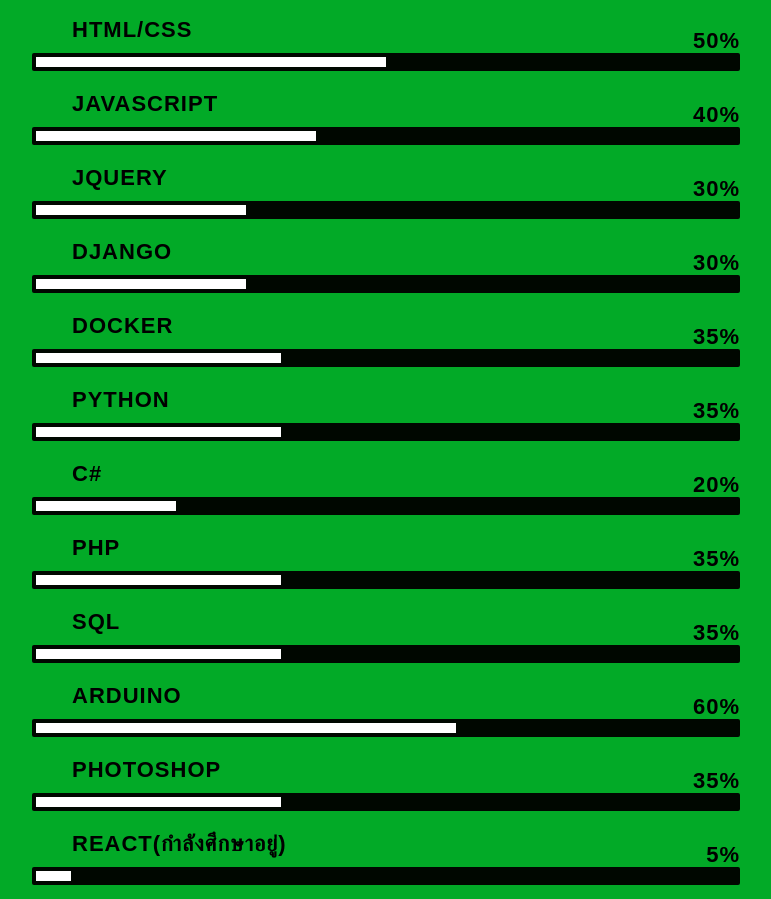
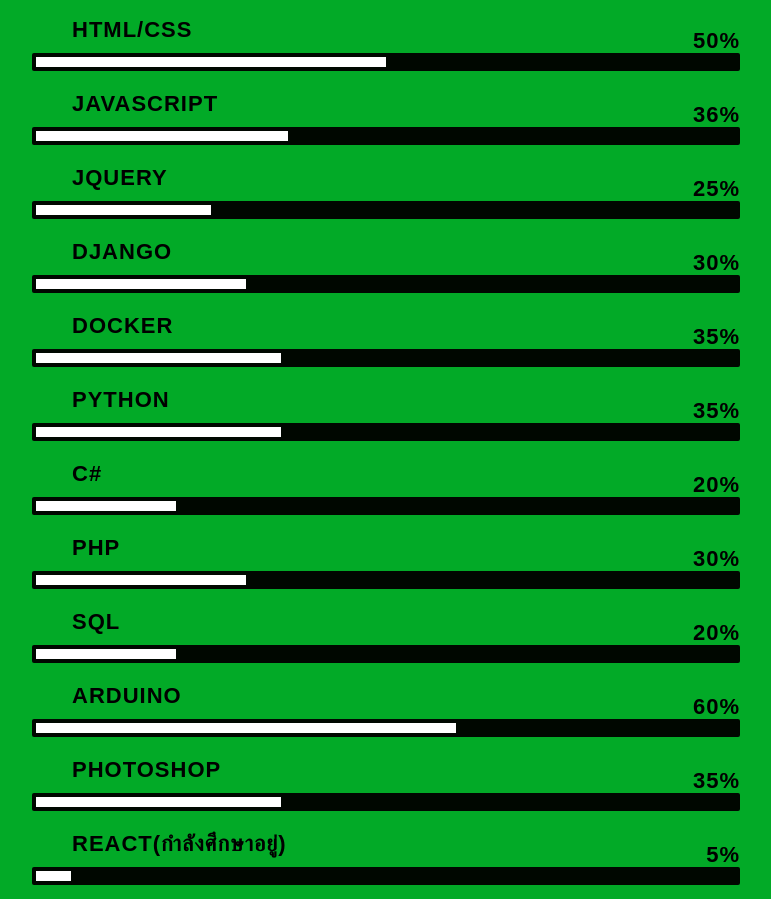
Before and after one commit to Torza1997/me_website, a plain HTML site: page index.html in a window 1280 px wide. Shown: the part 1841-2740 px from the top of the page, without its empty margins (254-1025 px from the left). Drawn offline with nearby package versions, Linux system fonts and the light colour scheme; a web font is replaced by a local one.

Commit message:
Update index.html

```diff
--- a/index.html
+++ b/index.html
@@ -82,16 +82,16 @@
             </div>
              <div class = "skill_box">
                 <p>javascript</p>
-                <p>40%</p>
+                <p>36%</p>
                 <div class = "skill">
-                    <div class = "skill_level" style = "width:40%" ></div>
+                    <div class = "skill_level" style = "width:36%" ></div>
                 </div>
             </div>
              <div class = "skill_box">
                 <p>jQuery</p>
-                <p>30%</p>
+                <p>25%</p>
                 <div class = "skill">
-                    <div class = "skill_level" style = "width:30%"></div>
+                    <div class = "skill_level" style = "width:25%"></div>
                 </div>
             </div>
             <div class = "skill_box">
@@ -124,16 +124,16 @@
             </div>
               <div class = "skill_box">
                 <p>php</p>
-                <p>35%</p>
+                <p>30%</p>
                 <div class = "skill">
-                    <div class = "skill_level" style = "width:35%"></div>
+                    <div class = "skill_level" style = "width:30%"></div>
                 </div>
             </div>
               <div class = "skill_box">
                 <p>sql</p>
-                <p>35%</p>
+                <p>20%</p>
                 <div class = "skill">
-                    <div class = "skill_level" style = "width:35%"></div>
+                    <div class = "skill_level" style = "width:20%"></div>
                 </div>
             </div>
              <div class = "skill_box">
```
